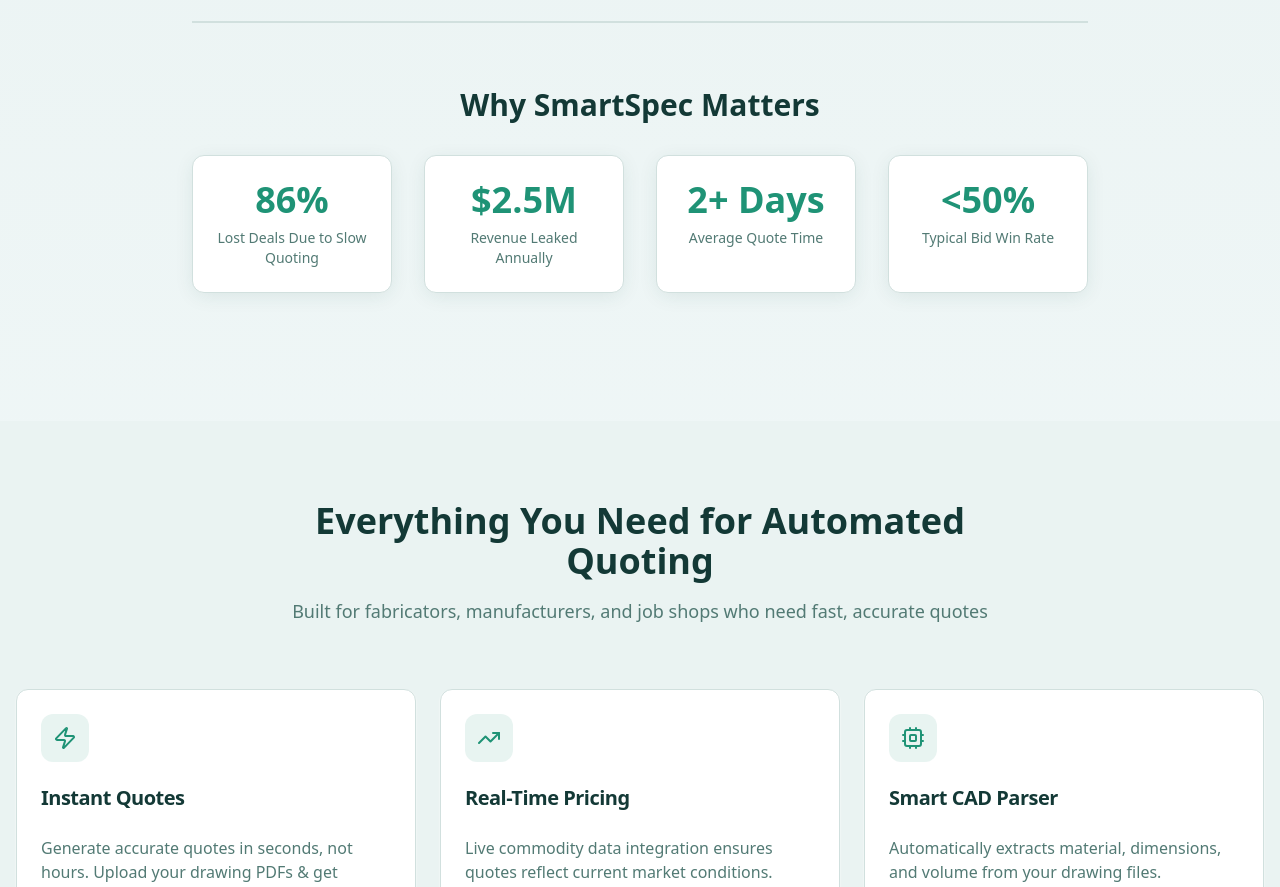
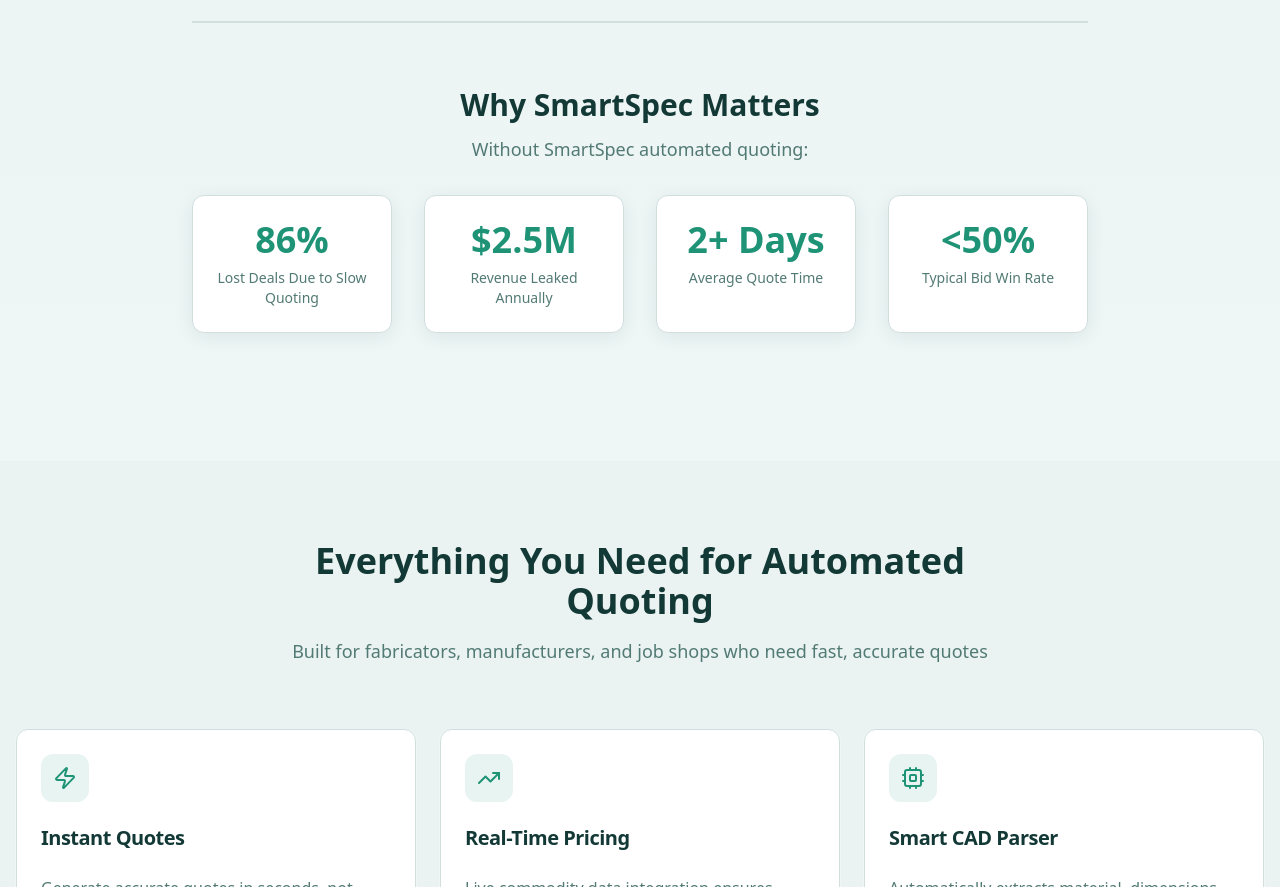
Before and after one commit to SmartSpec/material-quote-bot, a React (Vite) app: page / in a window 1280 px wide. Shown: the part 1540-2427 px from the top of the page. Built offline with nearby package versions, Linux system fonts and the light colour scheme; the HTML template or start-up script is replaced by a standard one.

Commit message:
Add subtitle to "Why SmartSpec Matters"

```diff
--- a/src/components/WhatIsSmartSpec.tsx
+++ b/src/components/WhatIsSmartSpec.tsx
@@ -72,9 +72,12 @@ const WhatIsSmartSpec = ({ onGetStarted }: { onGetStarted: () => void }) => {
 
           {/* Key Stats */}
           <div className="mt-20 pt-16 border-t-2 border-border">
-            <h3 className="text-3xl font-bold mb-8">
+            <h3 className="text-3xl font-bold mb-3">
               Why SmartSpec Matters
             </h3>
+            <p className="text-lg text-muted-foreground mb-8">
+              Without SmartSpec automated quoting:
+            </p>
             <div className="grid grid-cols-2 md:grid-cols-4 gap-8">
             {stats.map((stat, index) => (
               <div
```
